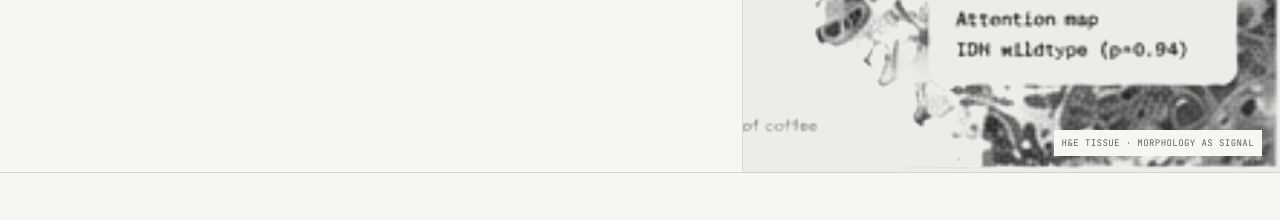
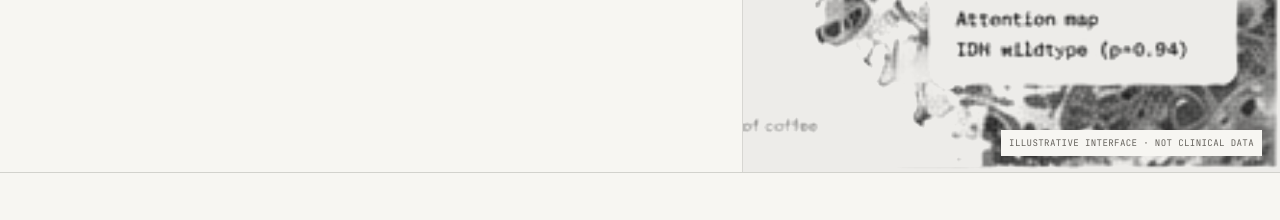
Before and after one commit to psgundla/psg-portfolio, a React (Vite) app: page / in a window 1280 px wide. Shown: the part 900-1120 px from the top of the page. Built offline with nearby package versions, Linux system fonts and the light colour scheme.

Commit message:
Clarify portfolio image semantics

```diff
--- a/src/App.jsx
+++ b/src/App.jsx
@@ -194,7 +194,7 @@ function App() {
         <section className="hero" aria-labelledby="hero-title">
           <div className="hero-copy">
             <p className="role">PhD researcher · AI in medicine · Essen</p>
-            <h1 id="hero-title"><span>I teach machines to</span><span>read cancer from tissue.</span></h1>
+            <h1 id="hero-title"><span>I teach machines to</span>{' '}<span>read cancer from tissue.</span></h1>
             <p className="hero-summary">Computational pathology, spatial biology, and interpretable AI.</p>
             <div className="hero-actions">
               <a className="button button--primary" href="#work">View work</a>
@@ -203,8 +203,8 @@ function App() {
           </div>
 
           <figure className="hero-media">
-            <img src={asset('hero_histology.png')} alt="Monochrome histology tissue section" />
-            <figcaption>H&E tissue · morphology as signal</figcaption>
+            <img src={asset('hero_histology.png')} alt="Monochrome illustration of a histology tissue section" />
+            <figcaption>Illustrative interface · not clinical data</figcaption>
           </figure>
         </section>
 
```
